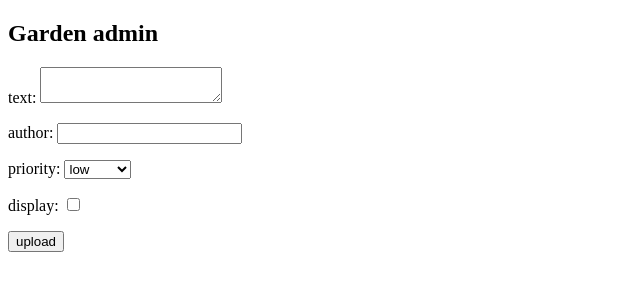
After one commit to svbabaya/garden-series-2, a Flask app: page /admin in a window 1280 px wide. The commit adds this page. Shown: the top 300 px of the page, without its empty margins (0-640 px from the left). Run offline with Flask 3, Linux system fonts and the light colour scheme.

Commit message:
Add WTFlask form

```diff
--- a/app/__init__.py
+++ b/app/__init__.py
@@ -1,3 +1,4 @@
 from flask import Flask
 app = Flask(__name__)
+app.secret_key = 'development key'
 from app import routes
--- /dev/null
+++ b/app/forms.py
@@ -0,0 +1,10 @@
+from flask_wtf import FlaskForm
+from wtforms import TextAreaField, StringField, SubmitField, BooleanField, SelectField
+from wtforms.validators import DataRequired, Length
+
+class MessageForm(FlaskForm):
+    text = TextAreaField('text: ', validators=[DataRequired(), Length(min=40, max=400)])
+    author = StringField('author: ', validators=[DataRequired(), Length(min=8, max=80)])
+    priority = SelectField('priority: ', choices=[(0, 'low'), (1, 'normal'), (2, 'news'), (3, 'general')])
+    display = BooleanField('display: ', default=False)
+    submit = SubmitField('upload')
--- a/app/main/models.py
+++ b/app/main/models.py
@@ -77,7 +77,7 @@ class Article(db.Model):
 class Message(db.Model):
     __tablename__ = 'messages'
     id = db.Column(db.Integer, primary_key=True)
-    text = db.Column(db.String(300), unique=True, nullable=False)
+    text = db.Column(db.Text, unique=True, nullable=False)
     author = db.Column(db.String(100), nullable=False)
     priority = db.Column(db.Enum(Priority), nullable=False, default=Priority.low)
     status = db.Column(db.Enum(Status), nullable=False)
--- a/app/routes.py
+++ b/app/routes.py
@@ -1,13 +1,22 @@
 from flask import request, render_template, jsonify
 from app import app
+from app.forms import MessageForm
 
-@app.route('/index')
+@app.route('/admin', methods=['POST', 'GET'])
+def admin():
+    form = MessageForm()
+    if form.validate_on_submit():
+        print(form.text.data)
+        print(form.author.data)
+        print(form.priority.data)
+        print(form.display.data)
+    return render_template('admin.html', form=form)
+
+
+
+@app.route('/')
 def index():
     return 'Hi!'
-
-@app.route('/')
-def open_form():
-    return render_template('form.html')
 
 @app.route('/form', methods = ['POST'])
 def form_handler():
--- /dev/null
+++ b/app/templates/admin.html
@@ -0,0 +1,16 @@
+{% extends 'base.html' %}
+
+{% block header %}
+  <h1>{% block title %}Garden admin{% endblock %}</h1>
+{% endblock %}
+
+{% block content %}
+    <form action="/admin" method="post" class="">
+        {{ form.hidden_tag() }}
+        <p>{{ form.text.label() }} {{ form.text() }}</p>
+        <p>{{ form.author.label() }} {{ form.author() }}</p>
+        <p>{{ form.priority.label() }} {{ form.priority() }}</p>
+        <p>{{ form.display.label() }} {{ form.display() }}</p>
+        <p>{{ form.submit() }}</p>
+    </form>
+{% endblock %}
--- a/app/templates/form.html
+++ b/app/templates/admin_tmp.html
@@ -3,10 +3,10 @@
 <head>
     <meta charset="UTF-8">
     <meta name="viewport" content="width=device-width, initial-scale=1.0">
-    <title>Document</title>
+    <title>Garden admin</title>
 </head>
 <body>
-    <form method="post" action="/form">
+    <form method="post" action="/admin">
         <input type="text" name="name">
         <input type="submit" value="Submit">
       </form>
--- /dev/null
+++ b/app/templates/base.html
@@ -0,0 +1,10 @@
+<!doctype html>
+<html lang="ru"></html>
+<title>{% block title %}{% endblock %}</title>
+<link rel="stylesheet" href="">
+<section class="content">
+  <header>
+    {% block header %}{% endblock %}
+  </header>
+  {% block content %}{% endblock %}
+</section>
```
Also changed, not shown: run.py (renamed from garden.py).
